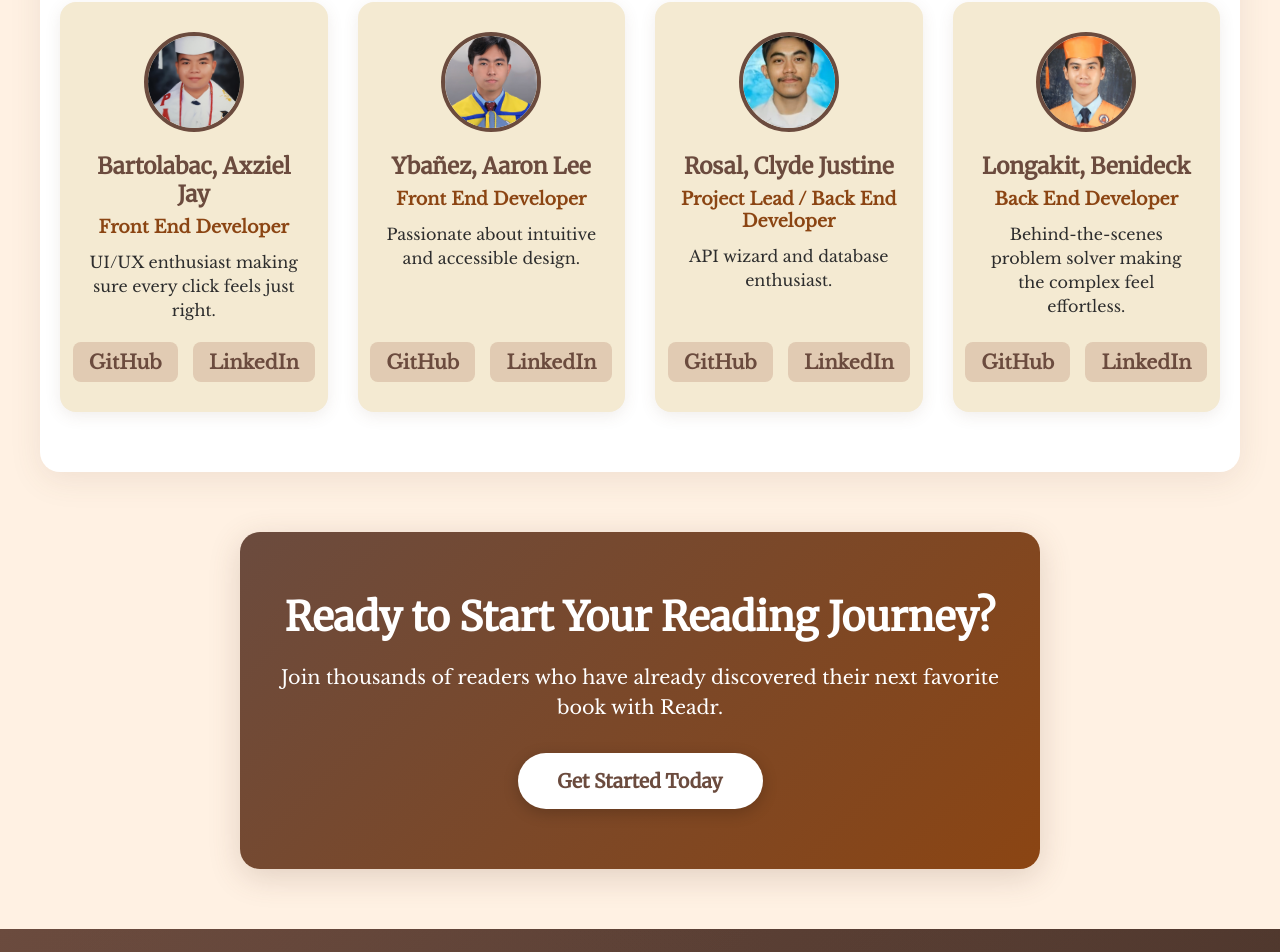
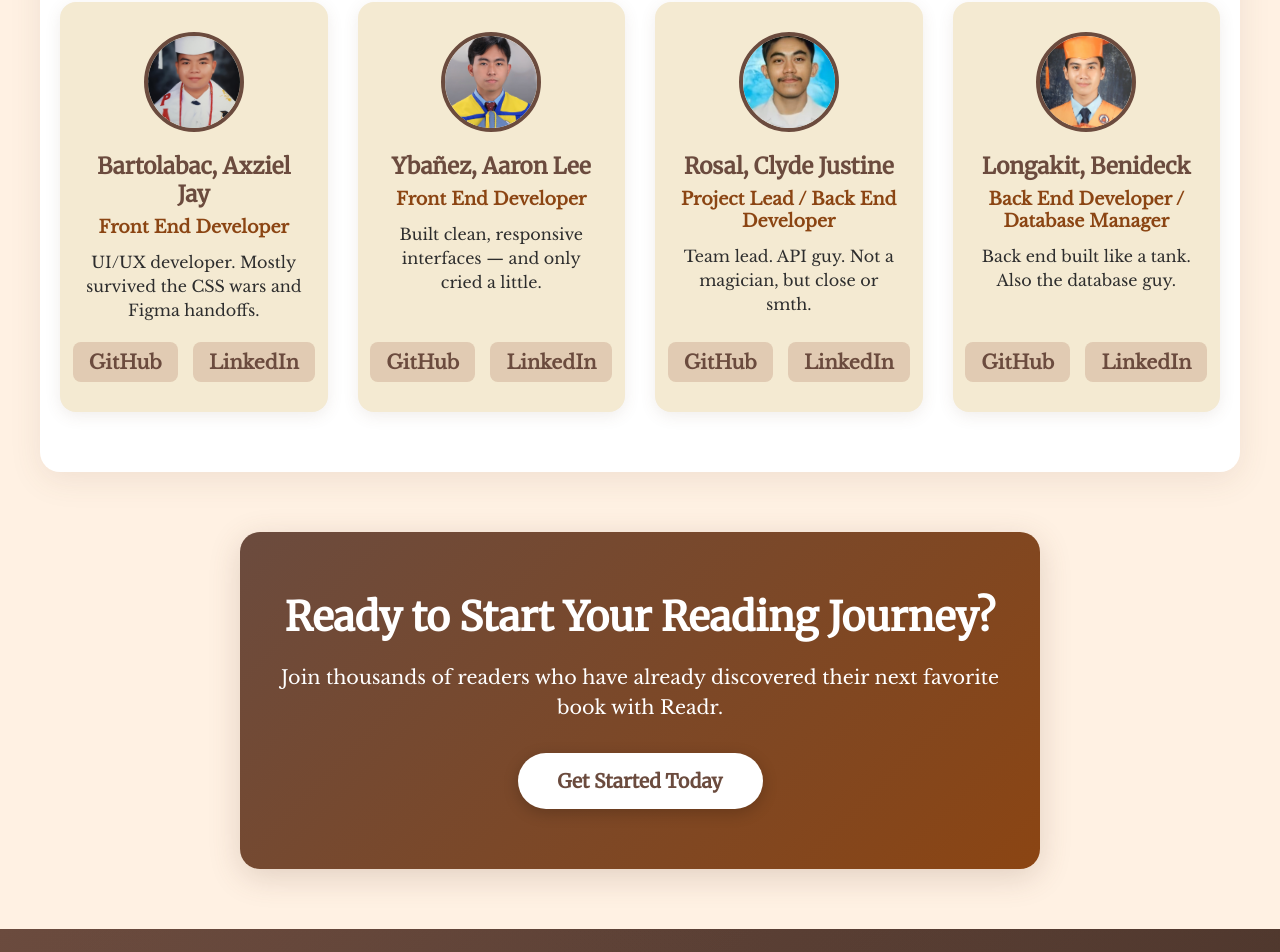
Before and after one commit to Lyduke56/Project-Readr, a React (Vite) app in the folder project-readr/: page /About in a window 1280 px wide. Shown: the part 1915-2867 px from the top of the page. Built offline with nearby package versions, Linux system fonts and the light colour scheme.

Commit message:
[About][Rosal] minor detail tweaks uwu

```diff
--- a/project-readr/src/pages/About.jsx
+++ b/project-readr/src/pages/About.jsx
@@ -5,7 +5,7 @@ const team = [
   {
     name: 'Bartolabac, Axziel Jay',
     role: 'Front End Developer',
-    bio: 'UI/UX enthusiast making sure every click feels just right.',
+    bio: 'UI/UX developer. Mostly survived the CSS wars and Figma handoffs.',
     img: '/Screenshot 2025-07-06 231352.png',
     github: 'https://github.com/AxzielB',
     linkedin: '#',
@@ -13,7 +13,7 @@ const team = [
   {
     name: 'Ybañez, Aaron Lee ',
     role: 'Front End Developer',
-    bio: 'Passionate about intuitive and accessible design.',
+    bio: 'Built clean, responsive interfaces — and only cried a little.',
     img: '/Screenshot 2025-07-06 231416.png',
     github: 'https://github.com/Unholyes',
     linkedin: 'https://www.linkedin.com/in/aaron-lee-ybanez-957723373/',
@@ -21,15 +21,15 @@ const team = [
   {
     name: 'Rosal, Clyde Justine',
     role: 'Project Lead / Back End Developer',
-    bio: 'API wizard and database enthusiast.',
+    bio: 'Team lead. API guy. Not a magician, but close or smth.',
     img: '/Screenshot 2025-07-06 231433.png',
     github: 'https://github.com/Lyduke56',
     linkedin: '#',
   },
   {
     name: 'Longakit, Benideck',
-    role: 'Back End Developer',
-    bio: 'Behind-the-scenes problem solver making the complex feel effortless.',
+    role: 'Back End Developer / Database Manager',
+    bio: 'Back end built like a tank. Also the database guy.',
     img: '/Screenshot 2025-07-06 231446.png',
     github: 'https://github.com/BDeckk',
     linkedin: '#',
```
